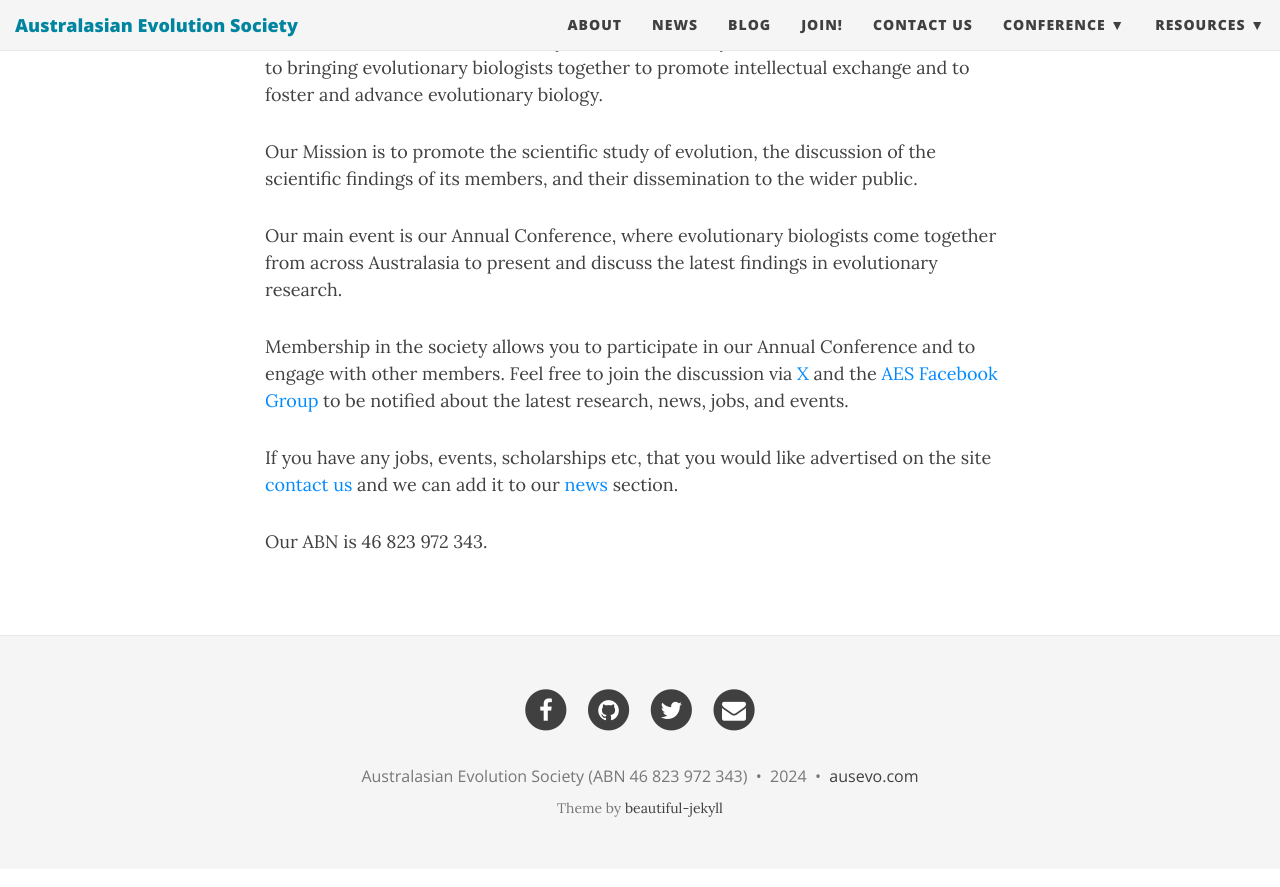
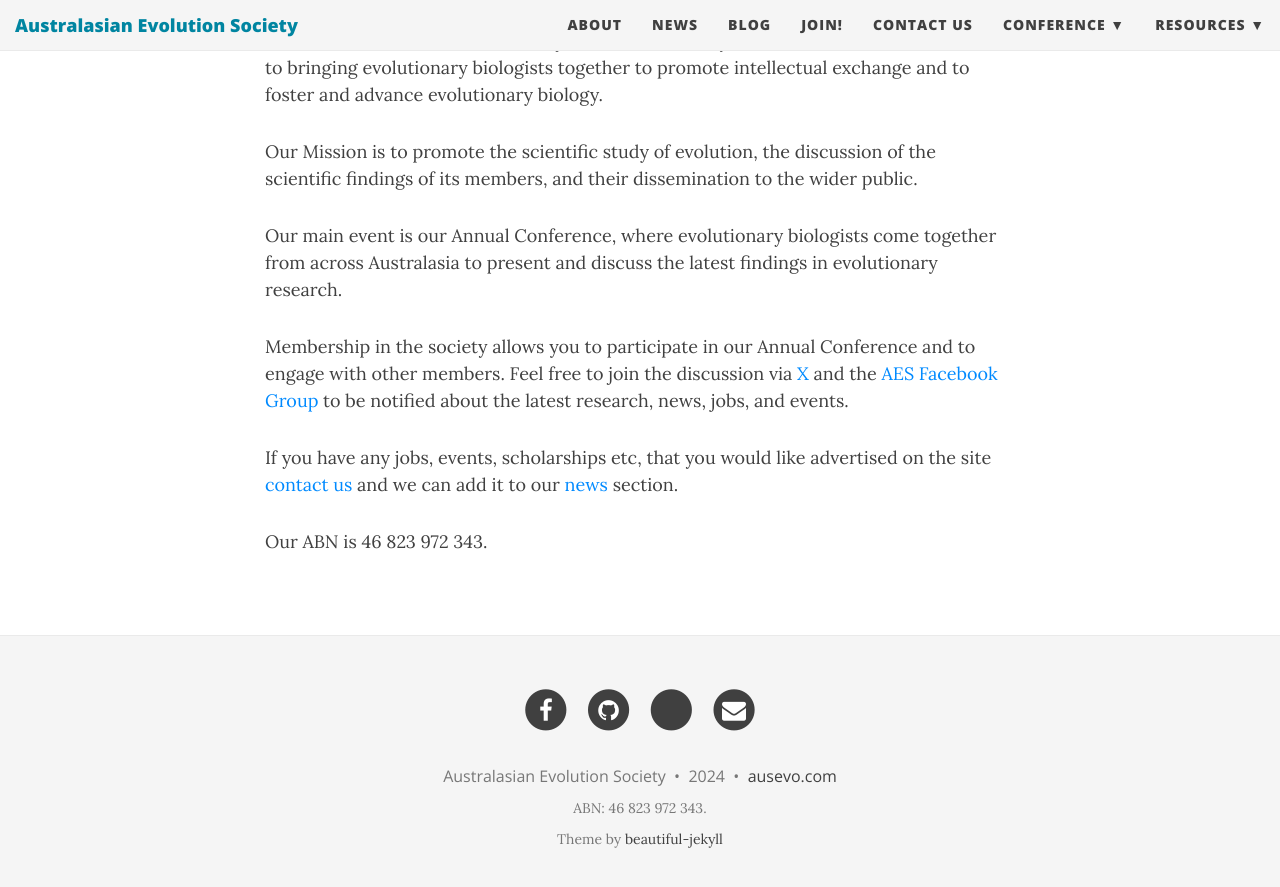
Before and after one commit to ausevo/ausevo.github.io, a Jekyll site: the page built from index.md, in a window 1280 px wide and 900 px high, scrolled down 726 px. Shown: the top 887 px of the window. Built offline with Jekyll 4.4.1, drawn with Linux system fonts in a browser that asks for light colours; nearby versions of some CDN libraries.

Commit message:
change icon

```diff
--- a/_config.yml
+++ b/_config.yml
@@ -54,7 +54,7 @@
 # Change all these values or delete the ones you don't want.
 # Important: you must keep the "name" parameter, everything else you can remove
 author:
-  name: Australasian Evolution Society (ABN 46 823 972 343)
+  name: Australasian Evolution Society
   email: "austevolutionsociety@gmail.com"
   facebook: groups/95240533874/  # eg. daattali
   twitter: austevolsoc   # eg. daattali
--- a/_includes/footer.html
+++ b/_includes/footer.html
@@ -28,7 +28,7 @@
             <a href="https://twitter.com/{{ site.author.twitter }}" title="Twitter">
               <span class="fa-stack fa-lg">
                 <i class="fa fa-circle fa-stack-2x"></i>
-                <i class="fa fa-twitter fa-stack-1x fa-inverse"></i>
+                <i class="fa fa-x-twitter fa-stack-1x fa-inverse"></i>
               </span>
             </a>
           </li>
@@ -86,6 +86,10 @@
 	    </p>
 	        <!-- Please don't remove this, keep my open source work credited :) -->
 		<p class="theme-by text-muted">
+		  ABN: 46 823 972 343.
+		</p>
+	        <!-- Please don't remove this, keep my open source work credited :) -->
+		<p class="theme-by text-muted">
 		  Theme by
 		  <a href="http://deanattali.com/beautiful-jekyll/">beautiful-jekyll</a>
 		</p>
```
